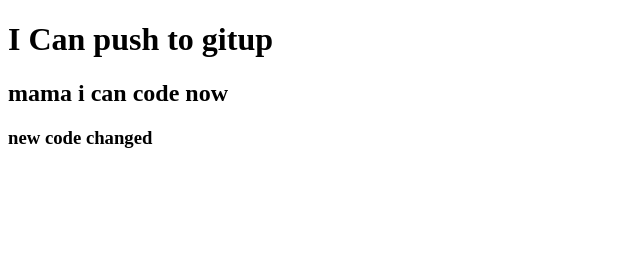
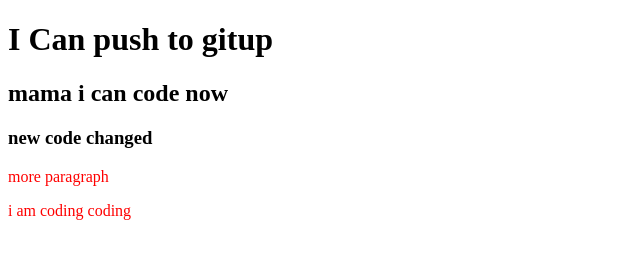
Before and after one commit to khadijatalukder/my-second-repo, a plain HTML site: page index.html in a window 1280 px wide. Shown: the whole page, without its empty margins (0-640 px from the left). Drawn offline with Linux system fonts and the light colour scheme.

Commit message:
style added

```diff
--- a/index.html
+++ b/index.html
@@ -5,12 +5,15 @@
     <meta charset="UTF-8">
     <meta name="viewport" content="width=device-width, initial-scale=1.0">
     <title>my second gitup repo</title>
+    <link rel="stylesheet" href="style.css">
 </head>
 
 <body>
     <h1>I Can push to gitup</h1>
     <h2>mama i can code now</h2>
     <h3>new code changed</h3>
+    <p>more paragraph</p>
+    <p>i am coding coding</p>
 </body>
 
 </html>
--- /dev/null
+++ b/style.css
@@ -0,0 +1,3 @@
+p {
+    color: red;
+}
```
